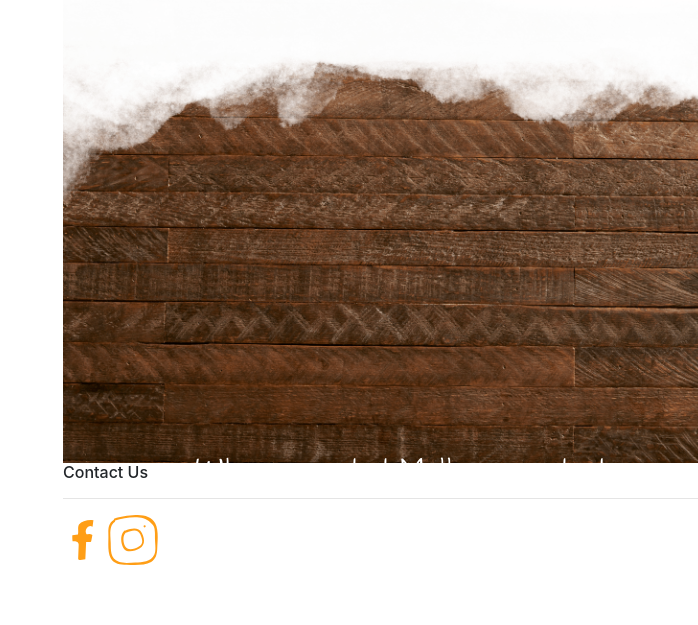
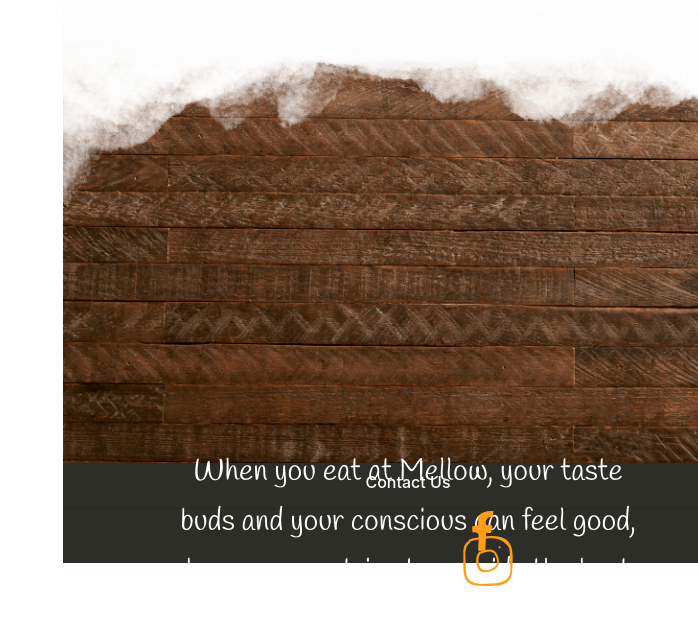
Before and after one commit to LewisNjagi/pizza-place, a plain HTML site: page index.html in a window 1280 px wide. Shown: the part 4290-4915 px from the top of the page, without its empty margins (582-1280 px from the left). Drawn offline with nearby package versions, Linux system fonts and the light colour scheme.

Commit message:
style the footer

```diff
--- a/css/styles.css
+++ b/css/styles.css
@@ -286,3 +286,18 @@ html {
     font-family: 'Handlee', cursive;
     font-size: 30px;
 }
+.myrow5 {
+    height: 100px;
+    background-color: rgb(45, 46, 40);
+}
+
+.mycol51 h6 {
+    margin-top: 10px;
+    text-align: center;
+    color: white;
+}
+
+.social {
+    margin-left: 400px;
+    margin-top: -15px;
+}
```
